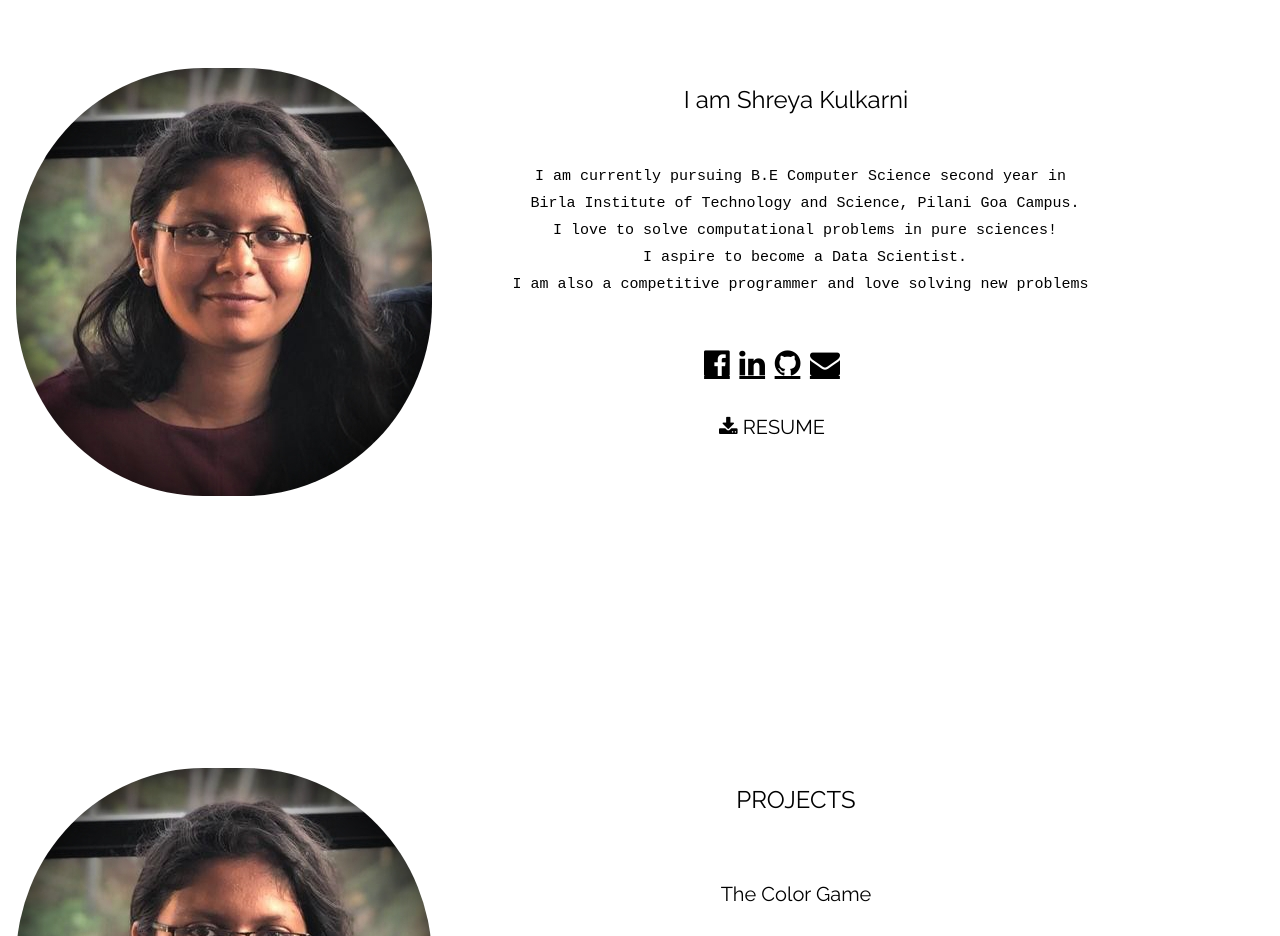
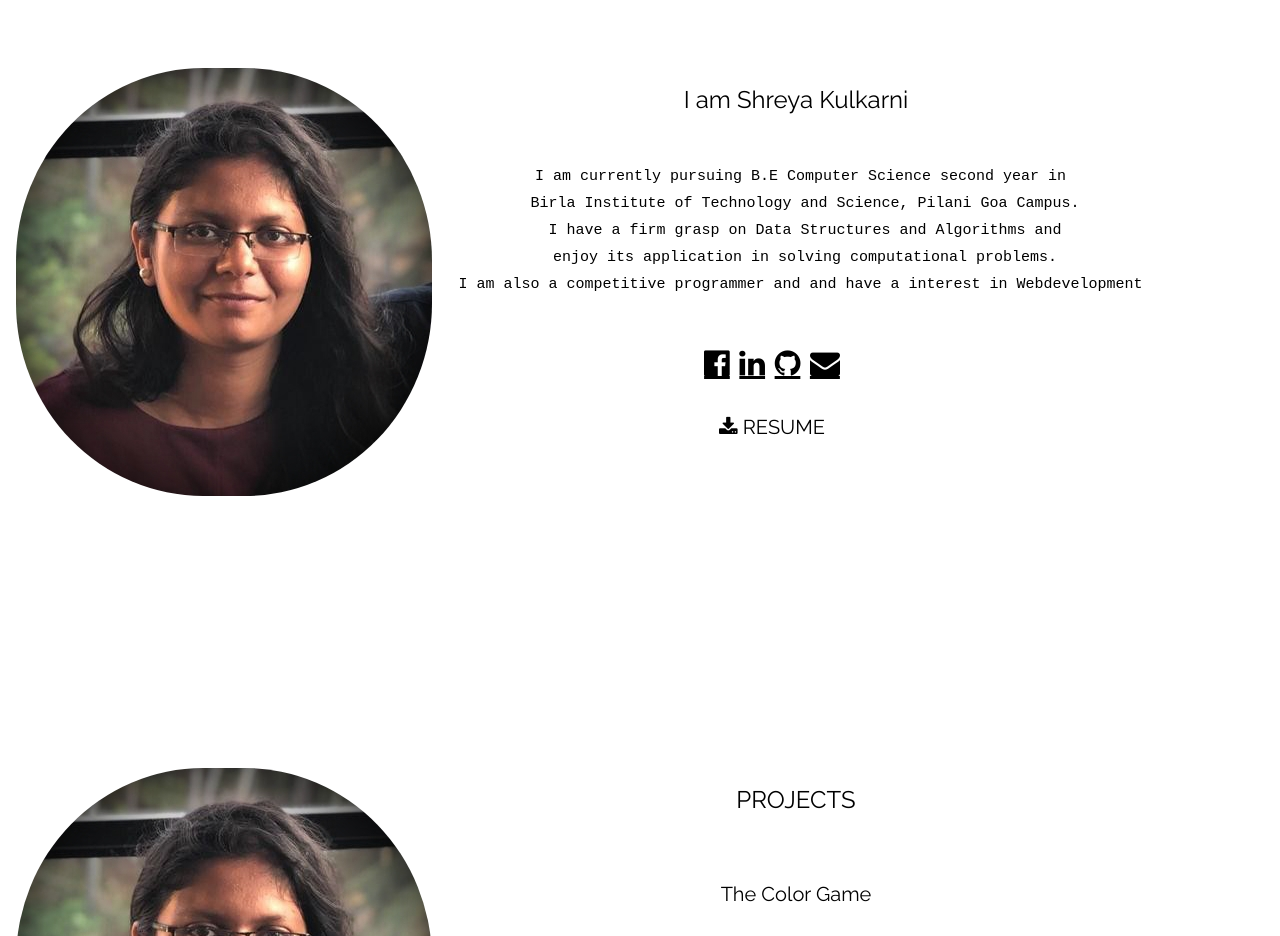
Before and after one commit to shreya-kulkarni/shreya-kulkarni.github.io, a plain HTML site: page index.html in a window 1280 px wide. Shown: the part 860-1796 px from the top of the page. Drawn offline with Linux system fonts and the light colour scheme.

Commit message:
Update index.html

```diff
--- a/index.html
+++ b/index.html
@@ -63,9 +63,9 @@
 
   I am currently pursuing B.E Computer Science second year in
   Birla Institute of Technology and Science, Pilani Goa Campus.
-  I love to solve computational problems in pure sciences!
-  I aspire to become a Data Scientist.
-  I am also a competitive programmer and love solving new problems </pre>
+  I have a firm grasp on Data Structures and Algorithms and
+  enjoy its application in solving computational problems.
+  I am also a competitive programmer and and have a interest in Webdevelopment </pre>
 </div>
  <div class="info">
  <div class="w3-center w3-text-black" style="padding:24px 48px;font-size: 30px">
```
